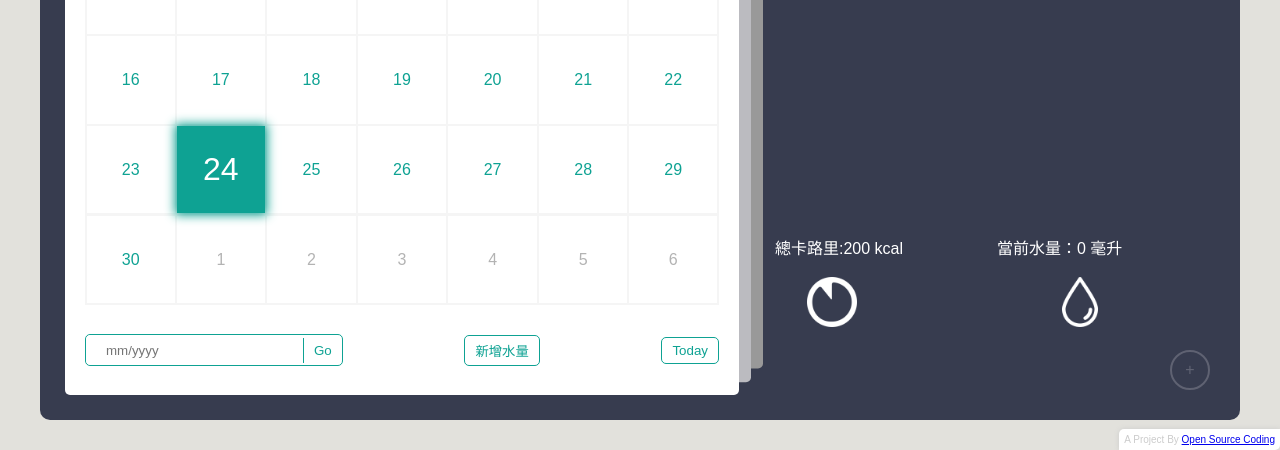
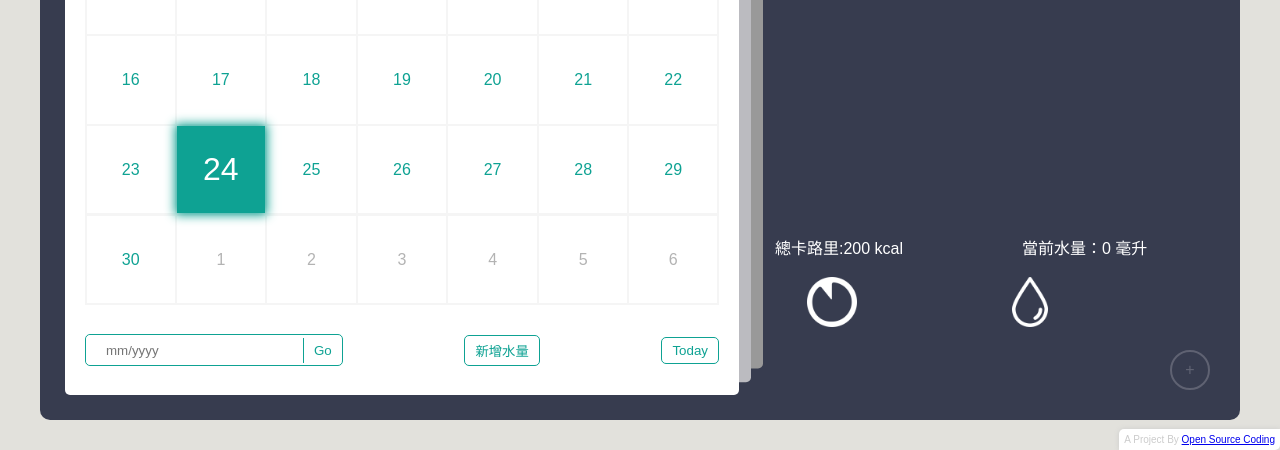
Before and after one commit to kiwiiiiiiiiO/MyHealthyLife, a PHP site: page /foodtest.html in a window 1280 px wide. Shown: the part 510-960 px from the top of the page. Run offline with PHP 8.4, Linux system fonts and the light colour scheme.

Commit message:
Update foodtest.css

```diff
--- a/foodtest.css
+++ b/foodtest.css
@@ -703,6 +703,7 @@ body {
     flex: 1;
     align-self: stretch;
     font-size: 16px;
+    margin-left: 50px;
 }
 
 .container2 {
@@ -718,7 +719,7 @@ body {
 }
 
 #waterPic {
-    margin-left: 200px;
+    margin-left: 150px;
     height: 50px;
     width: 50px;
     filter: invert(100%);
```
